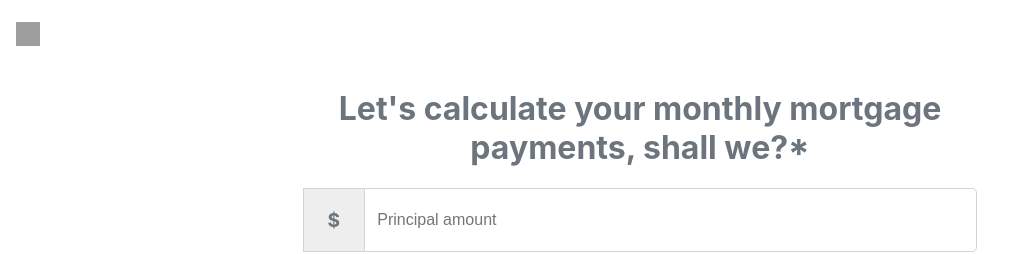
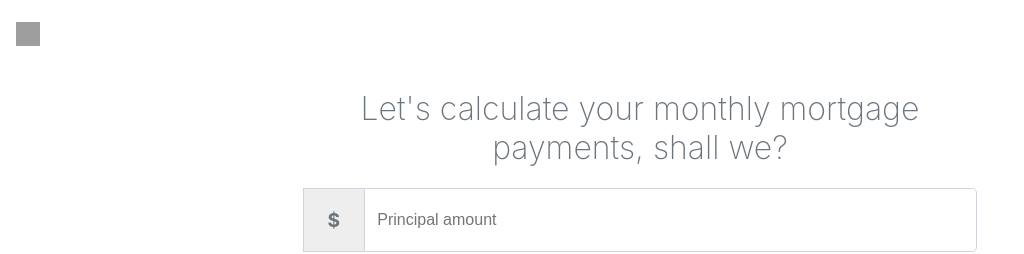
Before and after one commit to jonmah/mortgage-calculator, a React (Create React App) app: page / in a window 1280 px wide. Shown: the top 254 px of the page, without its empty margins (0-1024 px from the left). Built offline with nearby package versions, Linux system fonts and the light colour scheme; grey boxes are pictures that could not be loaded.

Commit message:
Fixed styles for header elements

```diff
--- a/src/SavingsCalculator/SavingsCalculator.js
+++ b/src/SavingsCalculator/SavingsCalculator.js
@@ -65,10 +65,7 @@ const SavingsCalculator = () => {
       </Banner>
       <Form onSubmit={handleSubmit(onSubmit)}>
         <RowItems>
-          <h1>
-            Let's calculate your monthly mortgage payments, shall we?
-            <span>*</span>
-          </h1>
+          <h1>Let's calculate your monthly mortgage payments, shall we?</h1>
         </RowItems>
         <MoneyInput
           name="principalAmount"
--- a/src/SavingsCalculator/SavingsCalculator.styled.js
+++ b/src/SavingsCalculator/SavingsCalculator.styled.js
@@ -5,6 +5,12 @@ export const Container = styled.div`
   display: flex;
   flex-direction: column;
   justify-content: center;
+
+  h1,
+  h3 {
+    font-style: normal;
+    font-weight: 250;
+  }
 `
 Container.displayName = 'Container'
 
```
